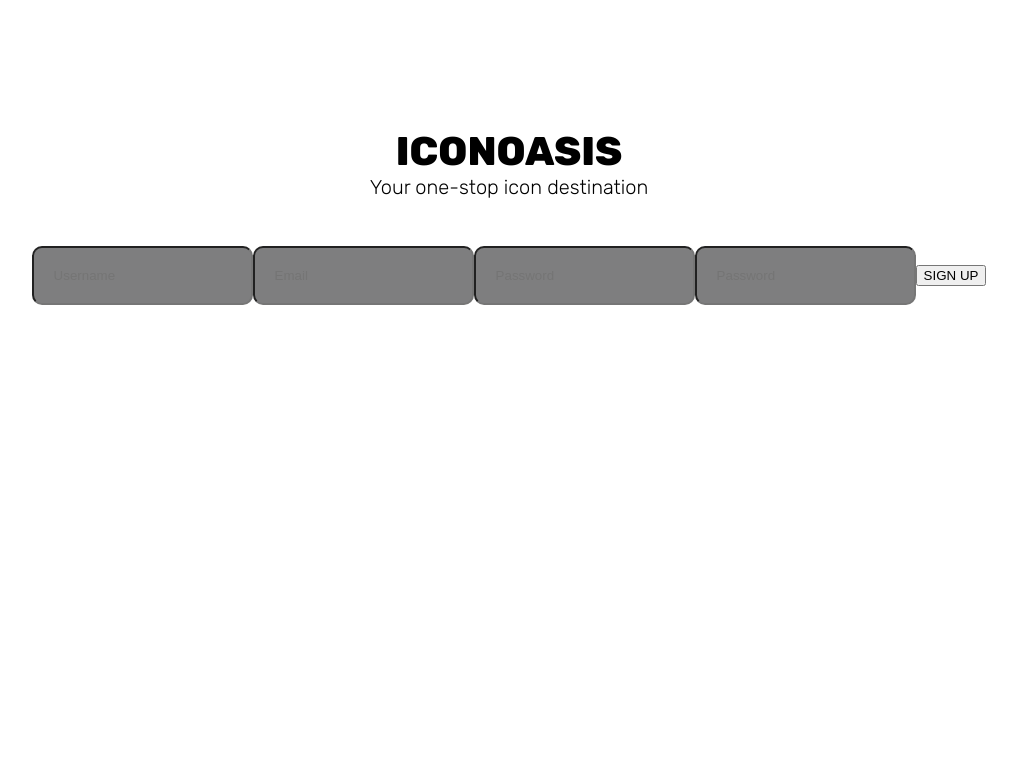
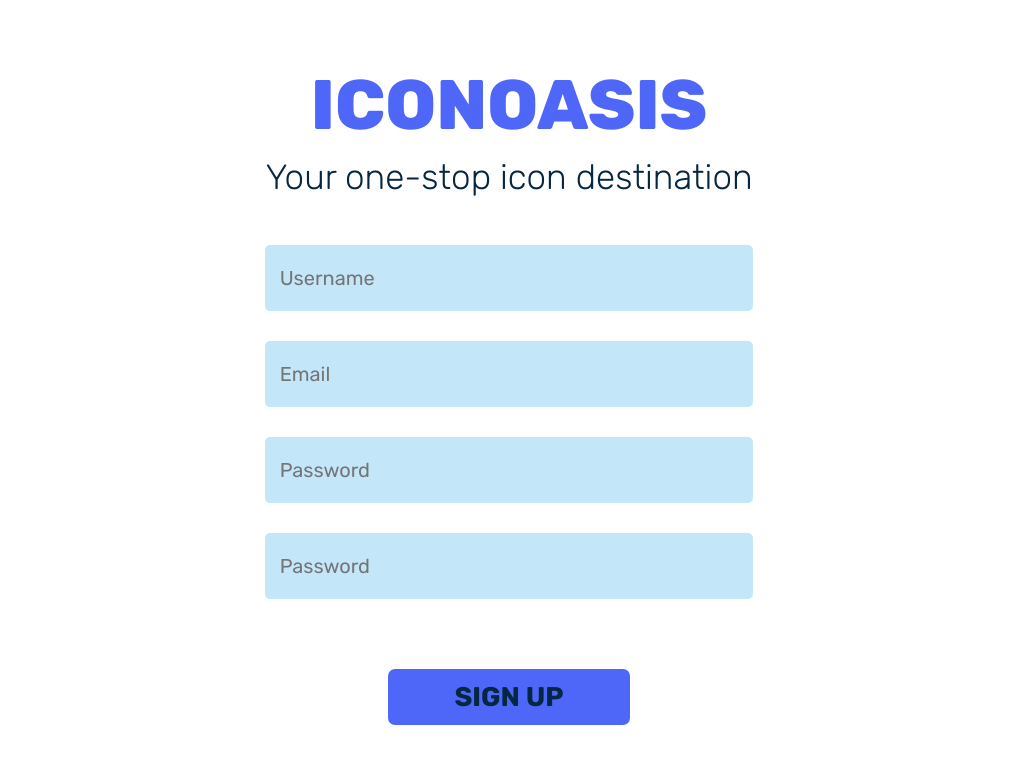
Before and after one commit to Akin125/iconoasis, a React (Create React App) app: page /#/login in a window 1280 px wide. Shown: the top 764 px of the page, without its empty margins (131-1148 px from the left). Built offline with nearby package versions, Linux system fonts and the light colour scheme.

Commit message:
login done

```diff
--- a/src/component/Login/Login.js
+++ b/src/component/Login/Login.js
@@ -20,7 +20,7 @@ function Login(){
 
         <input type="password" placeholder='Password' required={true}/>
 
-          <button className="submit"> SIGN UP</button>
+          <div><button className="submit"> SIGN UP</button></div>
       </form>
 
 
--- a/src/component/Login/LoginStyles.css
+++ b/src/component/Login/LoginStyles.css
@@ -1,8 +1,9 @@
 .loginContainer1{
-    margin-top: 10%;
+    margin-top: 5%;
     display: flex;
     justify-content: center;
     text-align: center;
+    margin-bottom: 5%;
 }
 
 .Name{
@@ -11,26 +12,82 @@
     font-weight: 800;
     font-size: 40px;
     line-height: 47px;
-    color: #000000;
+    color: #4f67f9;
+    margin-bottom: 10px;
 }
 
 .text{
     font-family: 'Rubik';
     font-style: normal;
-    font-weight: 300;
+    font-weight: 400;
     font-size: 20px;
     line-height: 24px;
     text-align: center;
-    color: #000000;
+    color: hsl(206deg 86.69% 13.66%);
 }
 
 form{
     margin-top: 47px;
+    display: flex;
+    flex-direction: column;
+}
+
+form input:focus-visible{
+    outline:  #4f67f9 solid 2px;
 }
 
 form input{
+    font-family: Rubik;
+    text-indent: 10px;
     margin-bottom: 30px;
-    background-color: #7e7e7f;
-    border-radius: 10px;
-    padding: 20px;
+    width: 260.08px;
+    height: 32px;
+    padding: 5px;
+    background: #c3e6f9;
+    border-radius: 5.04036px;
+    border: none;
+    color:  hsl(206deg 86.69% 13.66%);
 }
+
+.submit{
+    margin-top: 40px;
+    border-radius: 7px;
+    width: 139.11px;
+    height: 32.26px;
+    border: none;
+    background: #4f67f9;
+    font-style: normal;
+    font-weight: 700;
+    font-size: 15.1211px;
+    line-height: 18px;
+    text-align: center;
+    color:  hsl(206deg 86.69% 13.66%);
+    font-family: Rubik;
+}
+
+@media (min-width: 760px) {
+    .Name{
+        font-weight: 800;
+        font-size: 70.0341px;
+        line-height: 83px;
+    }
+
+    .text{
+        font-weight: 300;
+        font-size: 35.0171px;
+        line-height: 41px;
+        text-align: center;
+    }
+
+    form input{
+        width: 478.72px;
+        height: 56.03px;
+        font-size: 20px;
+    }
+
+    .submit{
+        width: 241.62px;
+        height: 56.03px;
+        font-size: 27px;
+    }
+}
```
